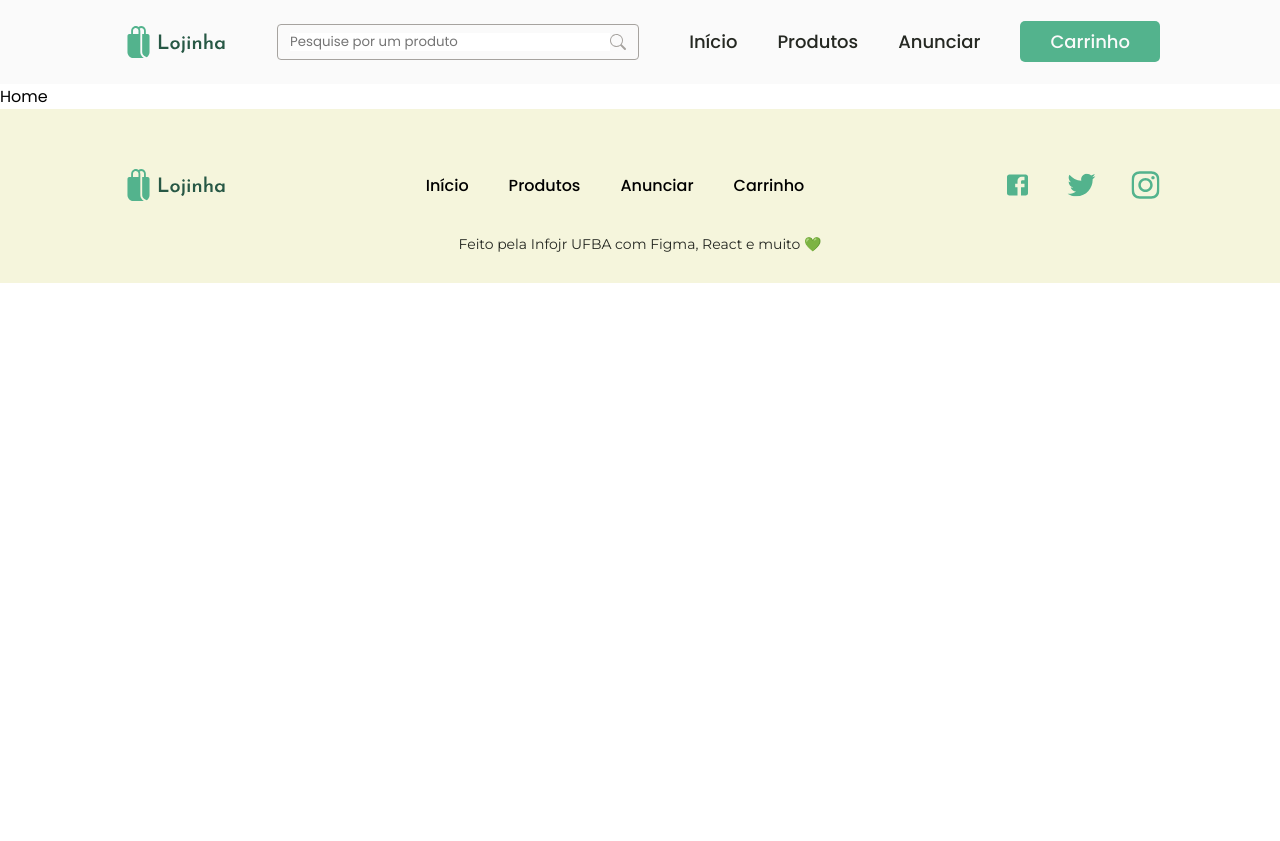
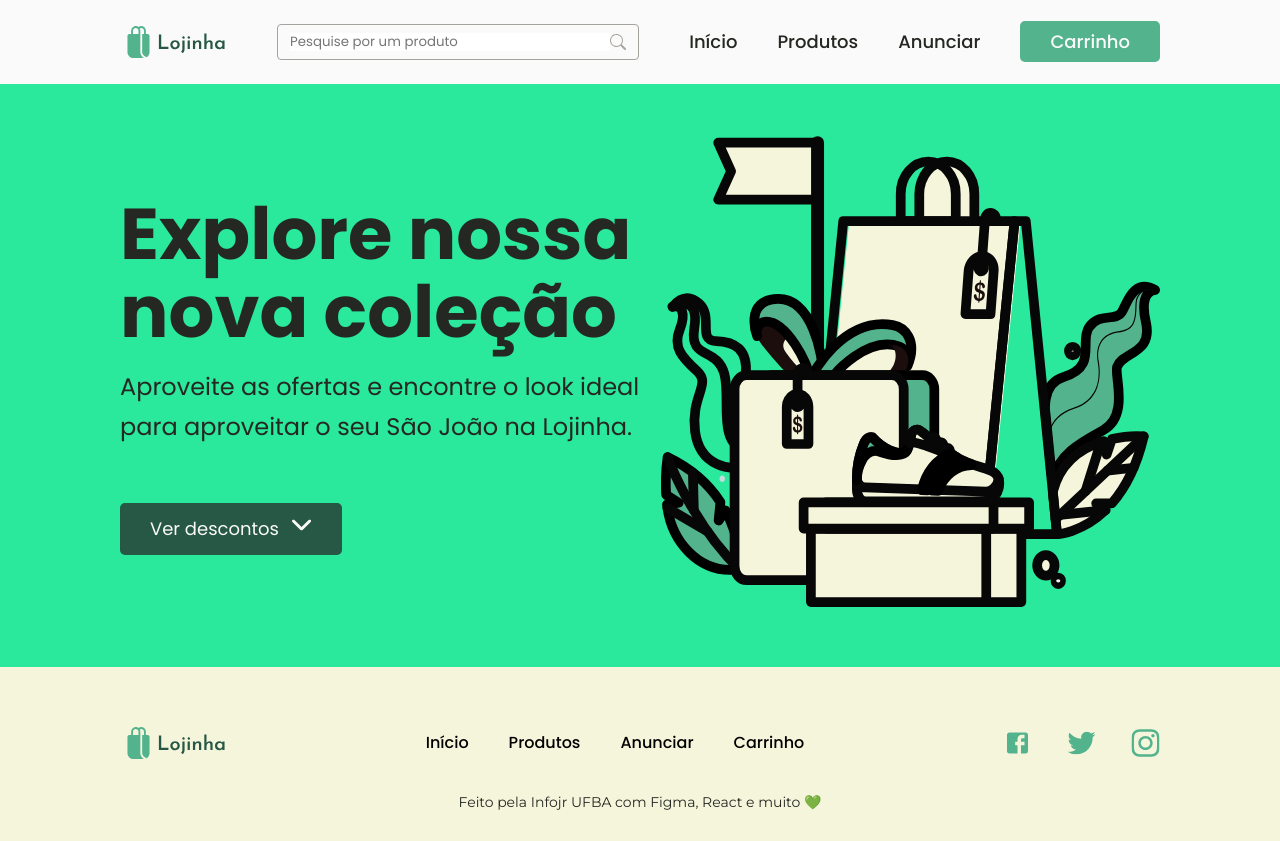
Before and after one commit to DjairMaykon/lojinfo, a React (Vite) app: page / in a window 1280 px wide. Before the commit the page ends 800 px from the top, so only its background shows below. Built offline with nearby package versions, Linux system fonts and the light colour scheme.

Commit message:
feat(style): hero da pagina home

```diff
--- /dev/null
+++ b/src/components/heroHome/HeroHome.jsx
@@ -0,0 +1,26 @@
+import compras from '../../assets/compras.svg'
+import chevronDown from '../../assets/chevronDown.svg'
+import './style.css'
+
+export function HeroHome() {
+  return (
+    <section id="heroHome">
+      <figure>
+        <img src={compras} alt="Imagem de compras" />
+      </figure>
+      <article className="content">
+        <div className="text">
+          <h1>Explore nossa nova coleção</h1>
+          <h2>
+            Aproveite as ofertas e encontre o look ideal para aproveitar o seu
+            São João na Lojinha.
+          </h2>
+        </div>
+        <button>
+          Ver descontos
+          <img src={chevronDown} alt="" />
+        </button>
+      </article>
+    </section>
+  )
+}
--- /dev/null
+++ b/src/components/heroHome/style.css
@@ -0,0 +1,121 @@
+#heroHome {
+  display: flex;
+  flex-direction: column;
+  align-items: center;
+
+  padding: 70px 30px;
+
+  background: #2ae89c;
+}
+
+#heroHome .content {
+  max-width: 345px;
+  min-width: 315px;
+
+  display: flex;
+  flex-direction: column;
+  gap: 36px;
+}
+
+#heroHome .content .text {
+  display: flex;
+  flex-direction: column;
+  gap: 16px;
+
+  text-align: center;
+  color: #252822;
+}
+#heroHome .content .text h1 {
+  font-weight: 700;
+  font-size: 40px;
+  line-height: 60px;
+}
+#heroHome .content .text h2 {
+  font-weight: 400;
+  font-size: 16px;
+  line-height: 24px;
+}
+
+#heroHome .content button {
+  display: flex;
+  justify-content: center;
+  gap: 13px;
+  padding: 16px 30px;
+
+  background: #275845;
+  border-radius: 5px;
+
+  font-weight: 400;
+  font-size: 18px;
+  line-height: 20px;
+
+  color: #fafafa;
+
+  cursor: pointer;
+}
+
+@media screen and (min-width: 834px) {
+  #heroHome {
+    flex-direction: row;
+    justify-content: center;
+    gap: 57px;
+
+    padding: 32px 60px 53px;
+  }
+
+  #heroHome figure {
+    order: 1;
+  }
+
+  #heroHome .content {
+    max-width: 347px;
+    gap: 51px;
+  }
+  #heroHome .content .text {
+    text-align: left;
+  }
+
+  #heroHome .content .text h1 {
+    font-size: 48px;
+    line-height: 65px;
+  }
+  #heroHome .content .text h2 {
+    font-size: 20px;
+    line-height: 30px;
+  }
+
+  #heroHome .content button {
+    width: fit-content;
+  }
+
+  #heroHome figure img {
+    max-width: 305px;
+    width: 39vw;
+  }
+}
+
+@media (min-width: 1250px) {
+  #heroHome {
+    gap: unset;
+    justify-content: space-between;
+
+    padding: 52px 120px;
+  }
+
+  #heroHome .content {
+    max-width: 566px;
+    gap: 56px;
+  }
+  #heroHome .content .text h1 {
+    font-size: 72px;
+    line-height: 78px;
+  }
+  #heroHome .content .text h2 {
+    font-size: 24px;
+    line-height: 40px;
+  }
+
+  #heroHome figure img {
+    max-width: 500px;
+  }
+}
--- a/src/pages/Home.jsx
+++ b/src/pages/Home.jsx
@@ -1,11 +1,14 @@
 import { Footer } from '../components/footer'
 import { Header } from '../components/header'
+import { HeroHome } from '../components/heroHome/HeroHome'
 
 export function Home() {
   return (
     <>
       <Header />
-      <main>Home</main>
+      <main>
+        <HeroHome />
+      </main>
       <Footer />
     </>
   )
```
Also changed, not shown: src/assets/chevronDown.svg (added), src/assets/compras.svg (added).
